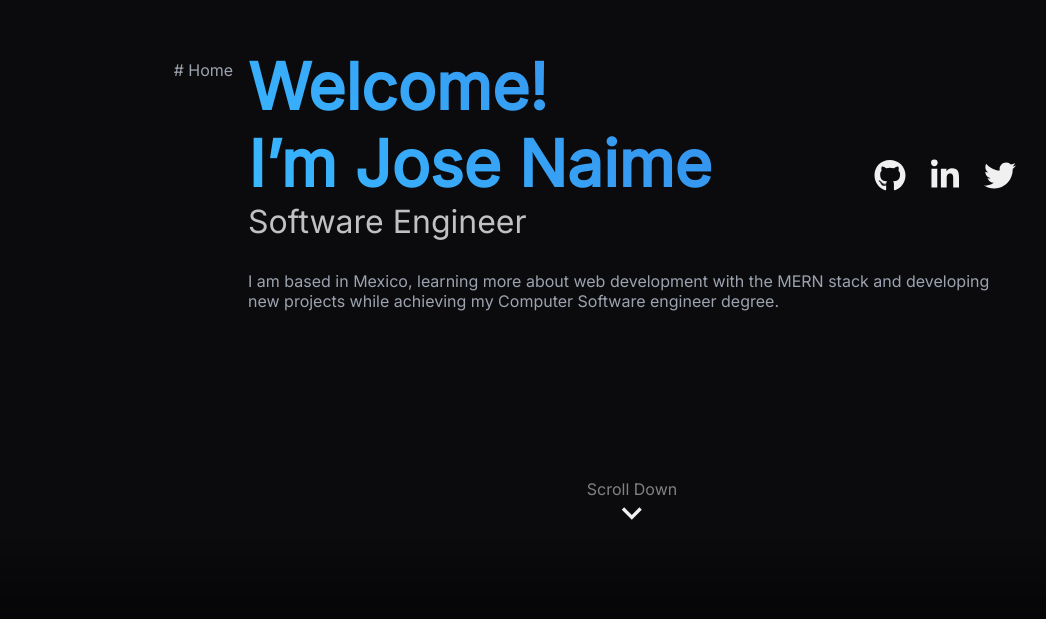
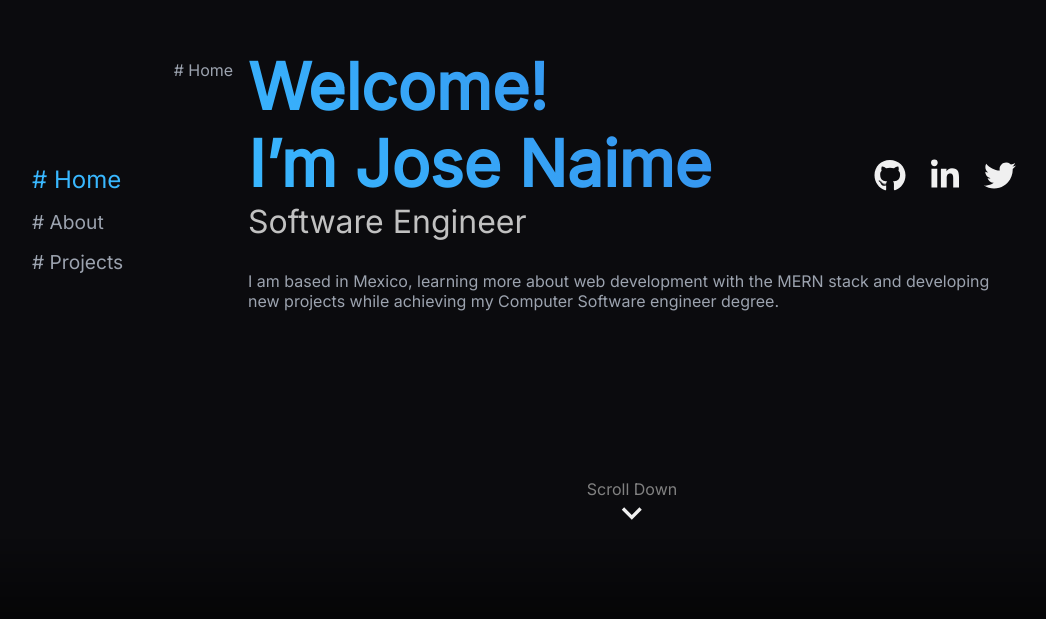
Before and after one commit to JoseNaime/JoseNaime.github.io, a React (Create React App) app: page / in a window 1280 px wide. Shown: the part 181-800 px from the top of the page, without its empty margins (8-1054 px from the left). Built offline with nearby package versions, Linux system fonts and the light colour scheme; the HTML template or start-up script is replaced by a standard one.

Commit message:
footer added, basic Desktop NavBar & scroll functionality implemented

```diff
--- a/package.json
+++ b/package.json
@@ -1,5 +1,6 @@
 {
   "name": "JoseNaime",
+  "homepage":"https://JoseNaime.github.io/",
   "version": "0.1.0",
   "private": true,
   "dependencies": {
@@ -18,6 +19,8 @@
     "web-vitals": "^1.1.2"
   },
   "scripts": {
+    "predeploy": "npm run build",
+    "deploy": "gh-pages -d build",
     "start": "react-scripts start",
     "build": "react-scripts build",
     "test": "react-scripts test",
@@ -40,5 +43,8 @@
       "last 1 firefox version",
       "last 1 safari version"
     ]
+  },
+  "devDependencies": {
+    "gh-pages": "^3.2.3"
   }
 }
--- a/src/App.css
+++ b/src/App.css
@@ -18,9 +18,9 @@ a:visited {
 }
 
 a, .link {
-	cursor : pointer;
-	color  : var(--blue);
 	display : inline-block;
+	cursor  : pointer;
+	color   : var(--blue);
 }
 
 .wrapper {
@@ -103,6 +103,33 @@ a, .link {
 	position : fixed;
 	top      : 10px;
 	right    : 10px;
+}
+
+#nav__Desktop {
+	position  : fixed;
+	top       : 50%;
+	left      : 0;
+	transform : translateY(-50%);
+}
+
+#nav__Desktop ul {
+	list-style : none;
+}
+
+#nav__Desktop p {
+	font-size : 1.2rem;
+	color     : var(--gray);
+	transition : all 0.5s;
+	margin : 1rem 0;
+}
+
+#nav__Desktop p:hover{
+	color : var(--light_blue);
+}
+
+#nav__Desktop p.active {
+	font-size : 1.5rem;
+	color : var(--light_blue);
 }
 
 #home {
@@ -450,8 +477,13 @@ a, .link {
 	background : linear-gradient(to top, rgba(0, 0, 0, 0.5), rgba(0, 0, 0, 0));
 }
 
+footer {
+	height     : 60px;
+	text-align : center;
+}
+
 @media (max-width : 768px) {
-	.popup-container{
+	.popup-container {
 
 	}
 
@@ -522,26 +554,26 @@ a, .link {
 	}
 
 	#experience .container .markdown ul {
+		width        : 90%;
 		padding-left : 2rem;
-		width   : 90%;
 	}
-	.featured-project{
+	.featured-project {
 		display : block;
 	}
 
-	.featured-project header{
-		display: flex;
+	.featured-project header {
+		display        : flex;
 		flex-direction : column;
 	}
 
-	.featured-project__links{
-		display : inline-flex;
+	.featured-project__links {
+		display         : inline-flex;
 		justify-content : space-around;
-		width: 50%;
-		margin: 1rem auto 0 auto;
+		width           : 50%;
+		margin          : 1rem auto 0 auto;
 	}
 
-	#projects svg{
+	#projects svg {
 		font-size : 2.3rem;
 	}
 
@@ -551,17 +583,17 @@ a, .link {
 	}
 
 	.featured-project__container {
-		width: 90%;
-		margin: auto
+		width  : 90%;
+		margin : auto
 	}
 
-	#projects > div{
-		margin-top: 0;
+	#projects > div {
+		margin-top : 0;
 	}
 
 	.projects-grid {
 		grid-template-columns : repeat(1, 1fr);
-		grid-gap: 30px;
+		grid-gap              : 30px;
 	}
 
 }
--- a/src/App.js
+++ b/src/App.js
@@ -4,6 +4,8 @@ import Landpage from "./Components/Landpage";
 import AboutMe from "./Components/AboutMe";
 import MarkdownPopup from "./Components/MarkdownPopup";
 import ProjectsSection from "./Components/ProjectsSection";
+import Footer from "./Components/Footer"
+import DesktopNav from "./Components/NavBar/DesktopNav";
 
 function App() {
     const [displayMarkdownPopup, setDisplayMarkdownPopup] = useState(false);
@@ -17,27 +19,26 @@ function App() {
     const handleProjectClick = (link) => {
         setMarkdownLink(link);
         console.log("Popup oppened")
-        document.getElementById("markdown-popup-content").scroll(0,0)
+        document.getElementById("markdown-popup-content").scroll(0, 0)
         toggleMarkdownPopup();
     }
 
     return (
         <div>
-            <div className={`blur-background ${displayMarkdownPopup ? "" : "hidden"}`}/>
+            <div className={`blur-background ${displayMarkdownPopup ? "" : "hidden"}`} />
+            <DesktopNav/>
             <div className="wrapper">
                 <MarkdownPopup
                     url={markdownLink}
                     displayMarkdownPopup={displayMarkdownPopup}
-                    handleClosePopupClick={toggleMarkdownPopup}/>
-
-                <Landpage asideText={"Home"}/>
+                    handleClosePopupClick={toggleMarkdownPopup} />
+                <Landpage asideText={"Home"} />
                 <AboutMe asideText={"About"} />
-                <ProjectsSection asideText={"Projects"} handleProjectClick={handleProjectClick}/>
-
-
+                <ProjectsSection asideText={"Projects"} handleProjectClick={handleProjectClick} />
+                <Footer/>
             </div>
-            <div id="top-gradient"/>
-            <div id="bottom-gradient"/>
+            <div id="top-gradient" />
+            <div id="bottom-gradient" />
         </div>
     );
 }
--- /dev/null
+++ b/src/Assets/Data/ScrollValues.js
@@ -0,0 +1,12 @@
+const scrollValues = {
+    desktop: {
+        home: 0,
+        about: 800,
+        projects: 2200,
+    },
+    mobile: {
+
+    }
+}
+
+export default scrollValues;
--- /dev/null
+++ b/src/Components/Footer.jsx
@@ -0,0 +1,11 @@
+import React from 'react';
+
+function Footer() {
+    return (
+        <footer>
+            <small>&copy; Copyright 2021, Jose Naime</small>
+        </footer>
+    );
+}
+
+export default Footer;
--- /dev/null
+++ b/src/Components/NavBar/DesktopNav.jsx
@@ -0,0 +1,45 @@
+import React, {useState, useEffect} from 'react';
+import scrollValues from './../../Assets/Data/ScrollValues'
+
+function DesktopNav() {
+    const [scrollPosition, setScrollPosition] = useState(0);
+    const [activeSection, setActiveSection] = useState("home")
+    const handleScroll = () => {
+        const position = window.pageYOffset;
+        console.log(position);
+        if (position >= scrollValues.desktop.projects){
+            setActiveSection("projects")
+        }else if (position >= scrollValues.desktop.about){
+            setActiveSection("about")
+        }else{
+            setActiveSection("home")
+        }
+        setScrollPosition(position);
+    };
+
+    useEffect(() => {
+        window.addEventListener('scroll', handleScroll, { passive: true });
+
+        return () => {
+            window.removeEventListener('scroll', handleScroll);
+        };
+    }, []);
+
+    const handleMenuItemClick = (section) => {
+        const positionToScroll = scrollValues.desktop[section];
+        window.scrollTo({top: positionToScroll + 50});
+    }
+
+
+    return (
+        <nav id={"nav__Desktop"}>
+            <ul>
+                <li><p onClick={() => handleMenuItemClick("home")} className={(activeSection === "home") ? "active" : ""}># Home</p></li>
+                <li><p onClick={() => handleMenuItemClick("about")} className={(activeSection === "about") ? "active" : ""}># About</p></li>
+                <li><p onClick={() => handleMenuItemClick("projects")} className={(activeSection === "projects") ? "active" : ""}># Projects</p></li>
+            </ul>
+        </nav>
+    );
+}
+
+export default DesktopNav;
--- a/src/index.css
+++ b/src/index.css
@@ -10,6 +10,10 @@
 	--dark_gray            : #818181;
 	--light_blue           : #39B8FF;
 	--blue                 : #3279E2
+}
+
+html {
+	scroll-behavior: smooth;
 }
 
 body {
```
Also changed, not shown: src/Assets/Data/MIT_Projects.js (deleted, +0 -7 lines), src/Assets/Data/School_Projects.js (deleted, +0 -7 lines), src/Components/NavBar/MobileNav.jsx (added), 25 other files (tests, documents, lock files or other folders).
